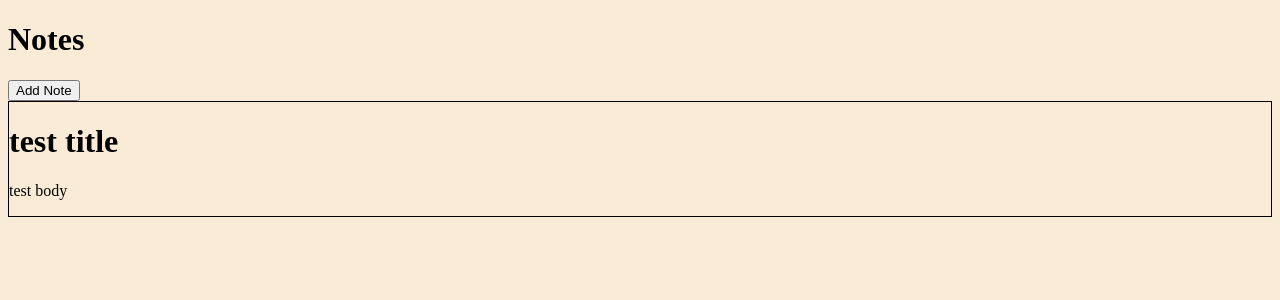
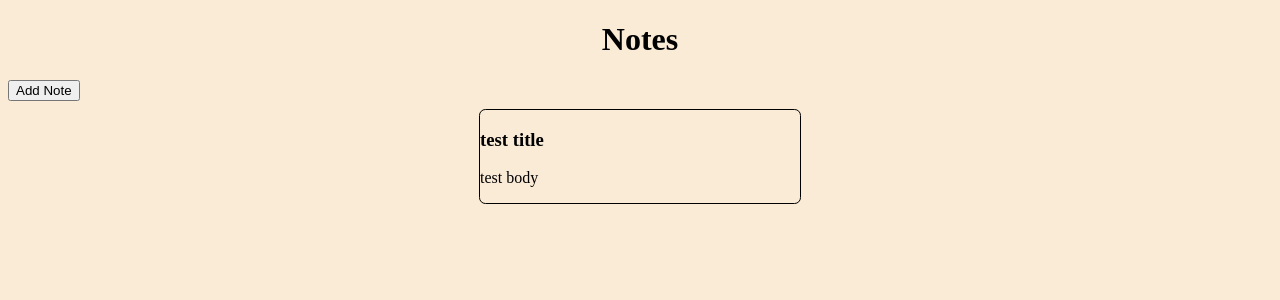
Before and after one commit to bryanmccarthy/Rich-Web-Application-Tech, a React (Vite) app in the folder lab4/react-notes/: page / in a window 1280 px wide. Both pictures are taken after a click on the button "Add Note". Shown: the top 300 px of the page. Built offline with nearby package versions, Linux system fonts and the light colour scheme.

Commit message:
style notes

```diff
--- a/lab4/react-notes/src/components/Note.css
+++ b/lab4/react-notes/src/components/Note.css
@@ -1,3 +1,6 @@
 .Note {
+  margin: 0.5em;
+  width: 20em;
   border: 1px solid #000000;
+  border-radius: 0.4em;
 }
--- a/lab4/react-notes/src/components/Note.tsx
+++ b/lab4/react-notes/src/components/Note.tsx
@@ -3,7 +3,7 @@ import "./Note.css";
 function Note({ title, body }: { title: string, body: string }) {
   return (
     <div className="Note">
-      <h1>{title}</h1>
+      <h3>{title}</h3>
       <p>{body}</p>
     </div>
   );
--- a/lab4/react-notes/src/components/Notes.css
+++ b/lab4/react-notes/src/components/Notes.css
@@ -1,3 +1,13 @@
 .Notes {
   color: #000000;
 }
+
+.Notes-list {
+  display: flex;
+  flex-direction: column;
+  align-items: center;
+}
+
+h1 {
+  text-align: center;
+}
--- a/lab4/react-notes/src/components/Notes.tsx
+++ b/lab4/react-notes/src/components/Notes.tsx
@@ -25,6 +25,7 @@ function Notes() {
     <div className="Notes">
       <h1>Notes</h1>
       <button onClick={addNote}>Add Note</button>
+      <div className="Notes-list">
         {
           notes.map(note => (
             <div key={note.id}>
@@ -33,6 +34,7 @@ function Notes() {
           ))
         }
       </div>
+    </div>
   );
 }
 
```
Lines whose indentation alone changed are shown as unchanged.
